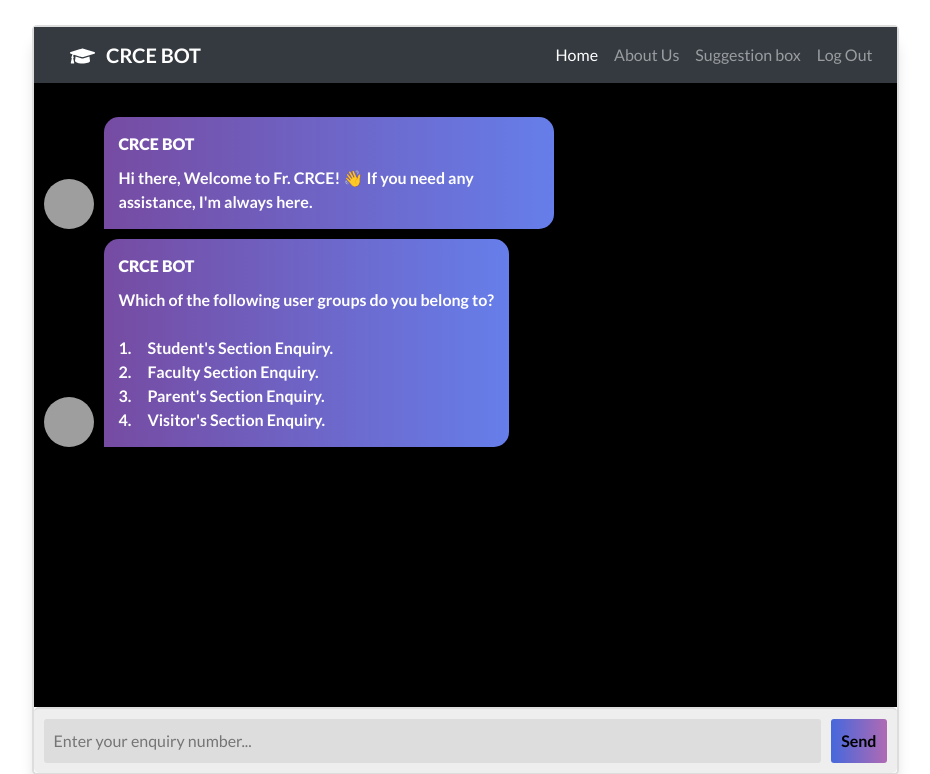
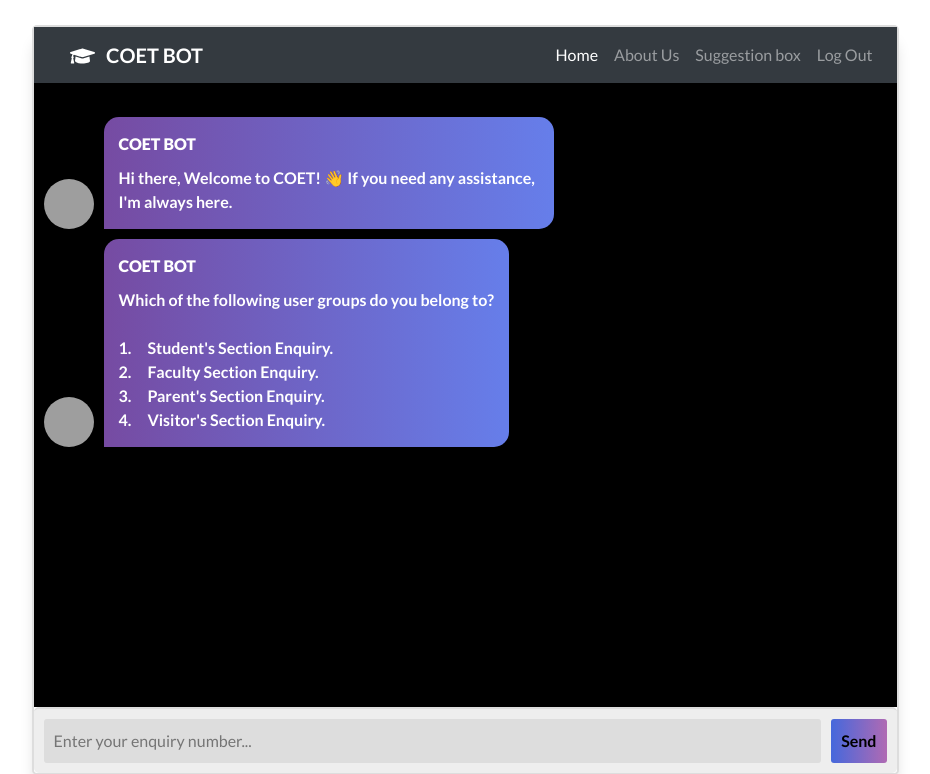
Before and after one commit to AMALC6282/college-enquiry-chatbot, a Flask app: page /index in a window 1280 px wide. Shown: the top 774 px of the page, without its empty margins (175-1105 px from the left). Run offline with Flask 3, Linux system fonts and the light colour scheme; the visitor is signed in with stand-in values (Sample User, id 1); some libraries are stand-ins or nearby versions; grey boxes are pictures that could not be loaded.

Commit message:
Update index.html

```diff
--- a/CRCE Bot/templates/index.html
+++ b/CRCE Bot/templates/index.html
@@ -3,7 +3,7 @@
 
 <head>
   <meta charset="UTF-8">
-  <title>CRCE Bot</title>
+  <title>COET Bot</title>
   <link rel="icon" href="{{ url_for('static', filename='images/icon.png') }}" type="image" sizes="16x16">
   <meta charset="UTF-8">
   <meta name="viewport" content="width=device-width, initial-scale=1.0">
@@ -28,9 +28,9 @@
 
 
       <nav class="navbar navbar-expand-lg navbar-dark bg-dark">
-        <!--a class="navbar-brand" href="#">CRCE Bot</a-->
+        <!--a class="navbar-brand" href="#">COET Bot</a-->
         <a class="navbar-brand" href="#" style="color: white;">
-          &emsp;<i class="fas fa-graduation-cap"></i> <b> &nbsp; CRCE BOT &emsp; </b></a>
+          &emsp;<i class="fas fa-graduation-cap"></i> <b> &nbsp; COET BOT &emsp; </b></a>
         <button class="navbar-toggler" type="button" data-toggle="collapse" data-target="#navbarNav"
           aria-controls="navbarNav" aria-expanded="false" aria-label="Toggle navigation">
           <span class="navbar-toggler-icon"></span>
@@ -80,22 +80,22 @@
               <div class="modal-dialog modal-dialog-scrollable" role="document">
                 <div class="modal-content">
                   <div class="modal-header">
-                    <h5 class="modal-title" id="exampleModalScrollableTitle">Fr CRCE BOT </h5>
+                    <h5 class="modal-title" id="exampleModalScrollableTitle">COET BOT </h5>
                     <button type="button" class="close" data-dismiss="modal" aria-label="Close">
                       <span aria-hidden="true">&times;</span>
                     </button>
                   </div>
                   <div class="modal-body">
                    <h3>About Us</h3>
-                   <div><img src="http://www.frcrce.ac.in/images/crce/about/college-with-clouds.jpg" height="auto" width="100%" style="border: 3px solid black;"></div>
+                   <div><img src="https://www.cethalassery.ac.in/images/gallery/gal40.jpg" height="auto" width="100%" style="border: 3px solid black;"></div>
                     <br> <br>
-                   <p style="text-align: justify;">Located in a picturesque environment in the heart of the Mumbai city, Fr.Conceicao Rodrigues College of Engineering (Fr.CRCE) is one of the renowned, premier and sought-after private Engineering colleges. The Institute is dedicated to making a difference in Engineering education, with its exclusive approach towards the ongoing momentum of trends in technology and holistic development.
+                   <p style="text-align: justify;">Located in a picturesque environment in the heart of the Kannur, College of Engineering Thalassery (COET). The Institute is dedicated to make a different engineering experience, with its exclusive approach towards the ongoing momentum of trends in technology and holistic development.
 
-                    <p style="text-align: justify;">Beginning with an orphanage (BalBhavan) and a trade school in carpentry, the Agnel Ashram (set up in 1957 at Bandra, Mumbai) has today grown into a full-fledged Technical Complex. The Institute today proudly bears the founder's name as a fitting tribute to his impassioned faith in highly-qualified and fully-trained engineers and technicians in the service of the nation.</p>
+                    <p style="text-align: justify;">The institute has today grown into a full-fledged Technical Complex and we dedicate highly-qualified trained engineers and technicians for the service of our country.</p>
 
                     <p style="text-align: justify;">The Institute started with only one programme in Production Engineering in 1984 with an intake capacity of 60 students. In 1987, the programme in Electronics Engineering was started with an intake capacity of 60 students followed by Computer Engineering in 1991 with an intake capacity of 60 students. In 2001, the programme in Information Technology was started with an intake capacity of 30 students which was later increased to 60 in 2010. The College started offering Master’s Degree in Electronics Engineering and Mechanical Engineering in the year 2005, each having an intake capacity of 18. Doctoral programs in Electronics Engineering and Mechanical Engineering commenced in 2014 and 2015 respectively. From the year 2019, a new Undergraduate degree programme in Mechanical Engineering has been started with an intake capacity of 60. Also, the BE undergraduate programme in Electronics Engineering has been changed to Electronics and Computer Science. The Undergraduate programme in Information Technology has been merged with Computer Engineering. From the year 2020, college is offering new undergraduate programme in the emerging area of ‘AI & Data Science’.</p>
 
-                    <p style="text-align: justify;">Based on the Outcome-based Education (OBE) parameters and criteria, three programmes of the Institute have been accredited by National Board of Accreditation (NBA-India) for a period of three years valid until June 2022.</p>
+                    <p style="text-align: justify;">Based on the Outcome-based Education (OBE) parameters and criteria, three programmes of the Institute have been accredited by National Board of Accreditation (NBA-India).</p>
 
                     <p style="text-align: justify;">The Institute has been consistently ranked highly in major surveys like the NIRF, TOI, INDIA TODAY to name a few. The college is ranked among the top 300 Engineering institutes of the country by NIRF 2020, conducted by MHRD. Based on the Outcome-Based Education (OBE) parameters and criteria, three programmes of the institute have been accredited by the National Board of Accreditation (NBA-India) form 2017. The current accreditation is valid until June 2023. The college is also a NAAC accredited. In addition, the Institute has been consistently ranked highly by reputed surveys like TOI, India Today, The Week, Education World to name a few.</p>
                     <h3>Contact Us</h3>
@@ -121,7 +121,7 @@
     </nav>
     <!--header class="msger-header">
       <div class="msger-header-title">
-        <h5><i class="fas fa-graduation-cap"></i> <b> &emsp; CRCE BOT &emsp; </b><i class="fas fa-graduation-cap"></i></h5>
+        <h5><i class="fas fa-graduation-cap"></i> <b> &emsp; COET BOT &emsp; </b><i class="fas fa-graduation-cap"></i></h5>
       </div>
     </header-->
     {% with messages = get_flashed_messages() %}
@@ -145,11 +145,11 @@
         </div>
         <div class="msg-bubble">
           <div class="msg-info">
-            <div class="msg-info-name"><b>CRCE BOT</b> </div>
+            <div class="msg-info-name"><b>COET BOT</b> </div>
           </div>
 
           <div class="msg-text" style="color: white;">
-            <b >Hi there, Welcome to Fr. CRCE! 👋 If you need any assistance, I'm always here.
+            <b >Hi there, Welcome to COET! 👋 If you need any assistance, I'm always here.
           </div>
         </div>
       </div>
@@ -158,7 +158,7 @@
         </div>
         <div class="msg-bubble">
           <div class="msg-info">
-            <div class="msg-info-name"> <b>CRCE BOT</b></div>
+            <div class="msg-info-name"> <b>COET BOT</b></div>
           </div>
 
           <div class="msg-text" style="color: white;">
@@ -198,7 +198,7 @@
     // Icons made by Freepik from www.flaticon.com
     const BOT_IMG = "https://encrypted-tbn0.gstatic.com/images?q=tbn:ANd9GcSByXho41yToOFz5UcHHwct3X-OWwkft_akfA&usqp=CAU";
     const PERSON_IMG = "https://image.flaticon.com/icons/svg/145/145867.svg";
-    const BOT_NAME = "CRCE Bot";
+    const BOT_NAME = "COET Bot";
     const PERSON_NAME = "You";
 
     msgerForm.addEventListener("submit", event => {
```
